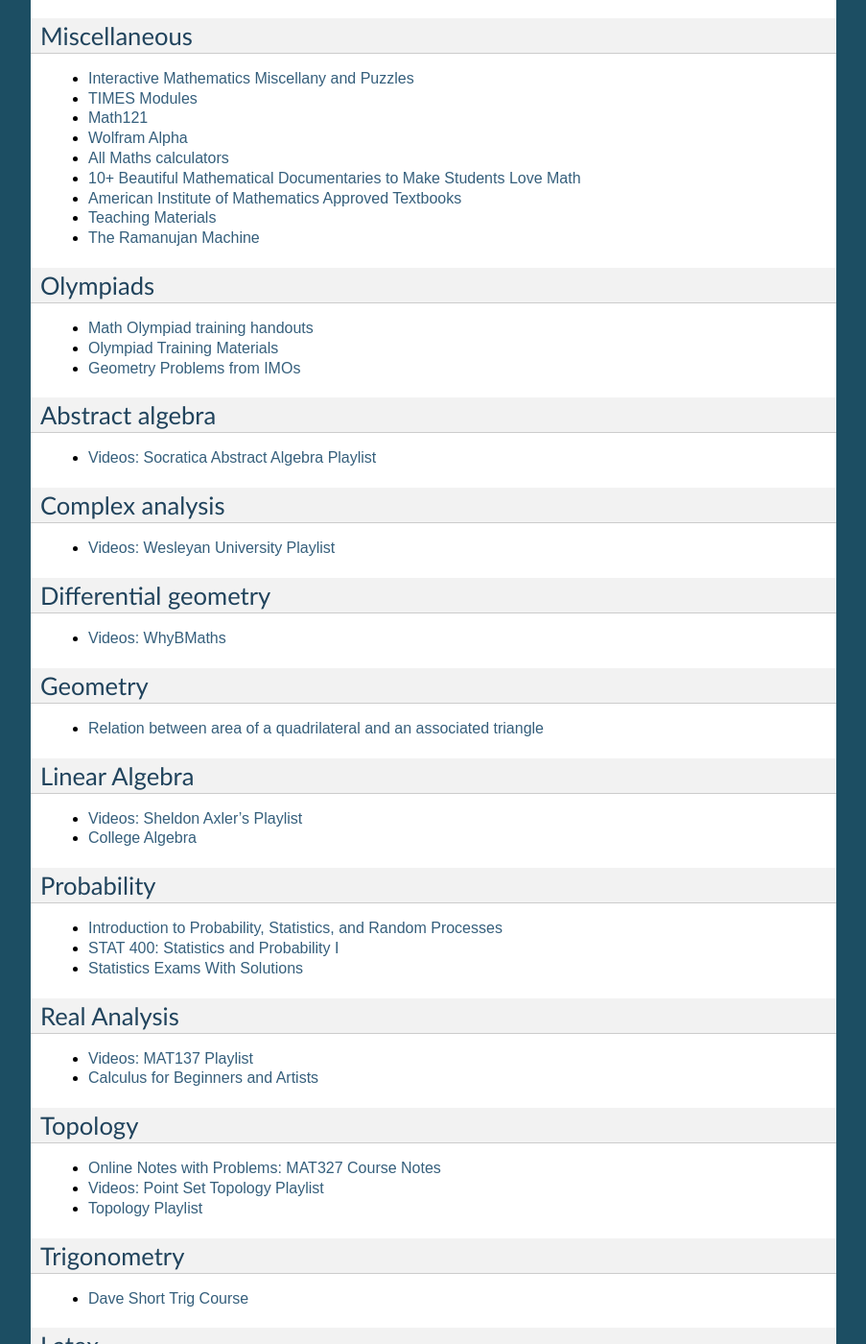
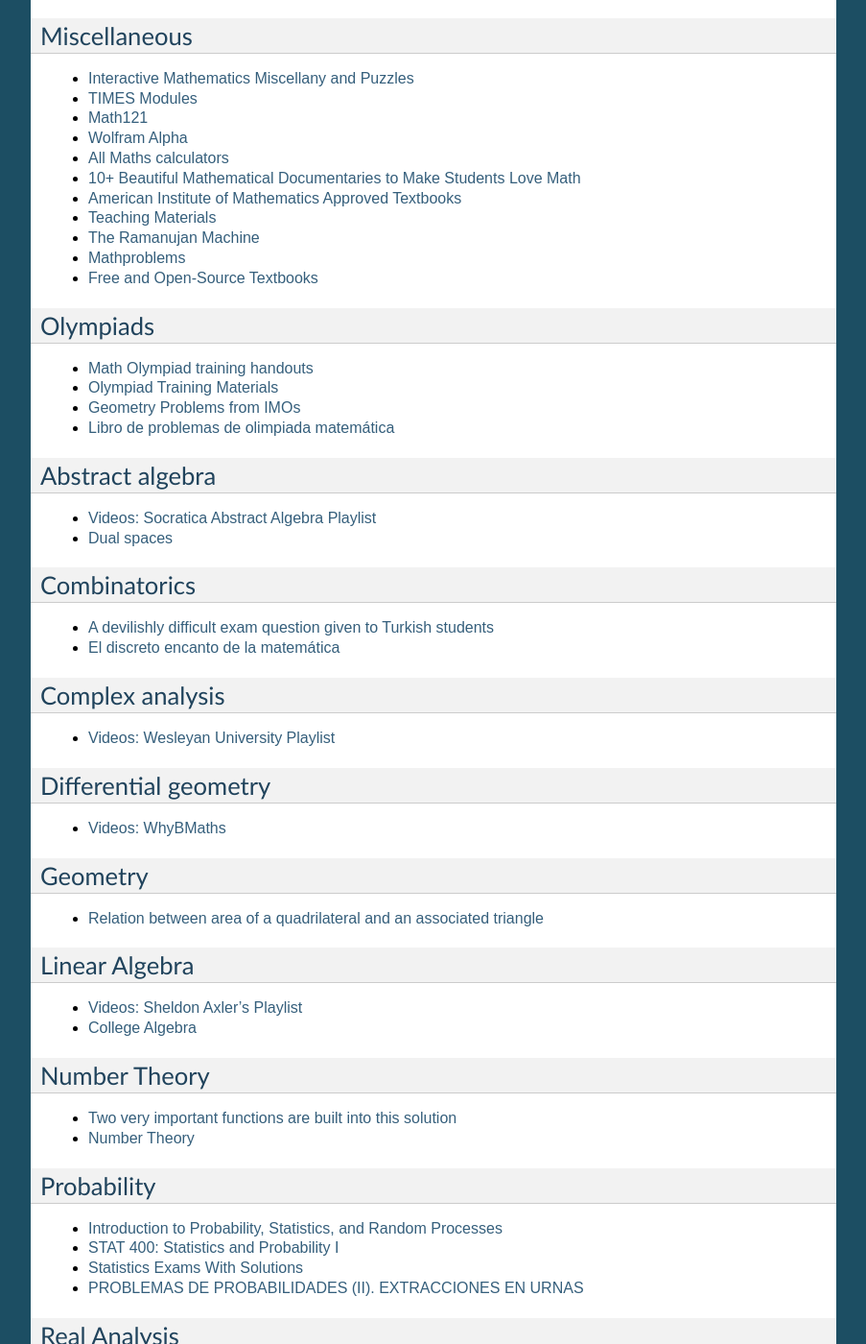
Before and after one commit to jacubero/maths, a Sphinx documentation site: the page built from docs/links.rst, in a window 1280 px wide and 1400 px high, scrolled down 1347 px. Shown: the whole window at 96% size, without its empty margins (198-1101 px from the left). Built offline with Sphinx 7.4.7, drawn with Linux system fonts in a browser that asks for light colours; pages that are not in the unit, such as notebooks, are missing from menus; some of the changed text lies outside the part shown.

Commit message:
New version

```diff
--- a/docs/links.rst
+++ b/docs/links.rst
@@ -121,6 +121,10 @@
 
 * `The Ramanujan Machine <http://www.ramanujanmachine.com/>`_
 
+* `Mathproblems <http://mathproblems.info/working.php#s53>`_
+
+* `Free and Open-Source Textbooks <http://danaernst.com/resources/free-and-open-source-textbooks/>`_
+
 Olympiads
 ---------
 
@@ -130,10 +134,21 @@
 
 * `Geometry Problems from IMOs <https://imogeometry.blogspot.com/p/blog-page_2.html>`_
 
+* `Libro de problemas de olimpiada matemática <https://thales.cica.es/rd/Recursos/rd98/Matematicas/28/ejercicios/>`_
+
 Abstract algebra
 ----------------
 
 * `Videos: Socratica Abstract Algebra Playlist <https://www.youtube.com/playlist?list=PLi01XoE8jYoi3SgnnGorR_XOW3IcK-TP6>`_
+
+* `Dual spaces <https://youtu.be/OGO3HGlOQO4>`_
+
+Combinatorics
+-------------
+
+* `A devilishly difficult exam question given to Turkish students <https://www.youtube.com/watch?v=jGNcQa3ioqA>`_
+
+* `El discreto encanto de la matemática <https://verso.mat.uam.es/~pablo.fernandez/md.htm>`_
 
 Complex analysis
 ----------------
@@ -157,6 +172,13 @@
 
 * `College Algebra <https://courses.lumenlearning.com/waymakercollegealgebra/>`_
 
+Number Theory
+-------------
+
+* `Two very important functions are built into this solution <https://www.youtube.com/watch?v=6DUffWdLiQI>`_
+
+* `Number Theory <https://web.math.pmf.unizg.hr/~duje/numbertheorybook.html>`_
+
 Probability
 -----------
 
@@ -166,12 +188,16 @@
 
 * `Statistics Exams With Solutions <http://www.examswithsolutions.com/Subjects/statistics.html>`_
 
+* `PROBLEMAS DE PROBABILIDADES (II). EXTRACCIONES EN URNAS <https://vicmat.com/problemas-probabilidades-ii-extracciones-urnas/>`_
+
 Real Analysis
 -------------
 
 * `Videos: MAT137 Playlist <https://www.youtube.com/channel/UCLzpR8AiHx9h_-yt2fAxd_A/playlists>`_
 
 * `Calculus for Beginners and Artists <http://www-math.mit.edu/~djk/calculus_beginners/>`_
+
+* `Cauchy's Proof of the Basel Problem Pi Squared Over Six <https://www.youtube.com/watch?v=2jgtAo3ZtfI>`_
 
 Topology
 --------
@@ -197,3 +223,5 @@
 * `Euclid's algorithm: An example of how to write algorithms in LaTeX <https://www.overleaf.com/latex/examples/euclids-algorithm-an-example-of-how-to-write-algorithms-in-latex/mbysznrmktqf>`_
 
 * `PGFPlots Gallery <http://pgfplots.sourceforge.net/gallery.html>`_
+
+* `How to Plot a Function and Data in LaTeX <https://latexdraw.com/plot-a-function-and-data-in-latex/>`_
--- /dev/null
+++ b/docs/requirements.txt
@@ -0,0 +1,4 @@
+# File: docs/requirements.txt
+
+# Defining the exact version will make sure things don't break
+docutils<0.18
```
Also changed, not shown: .readthedocs.yaml (added).
